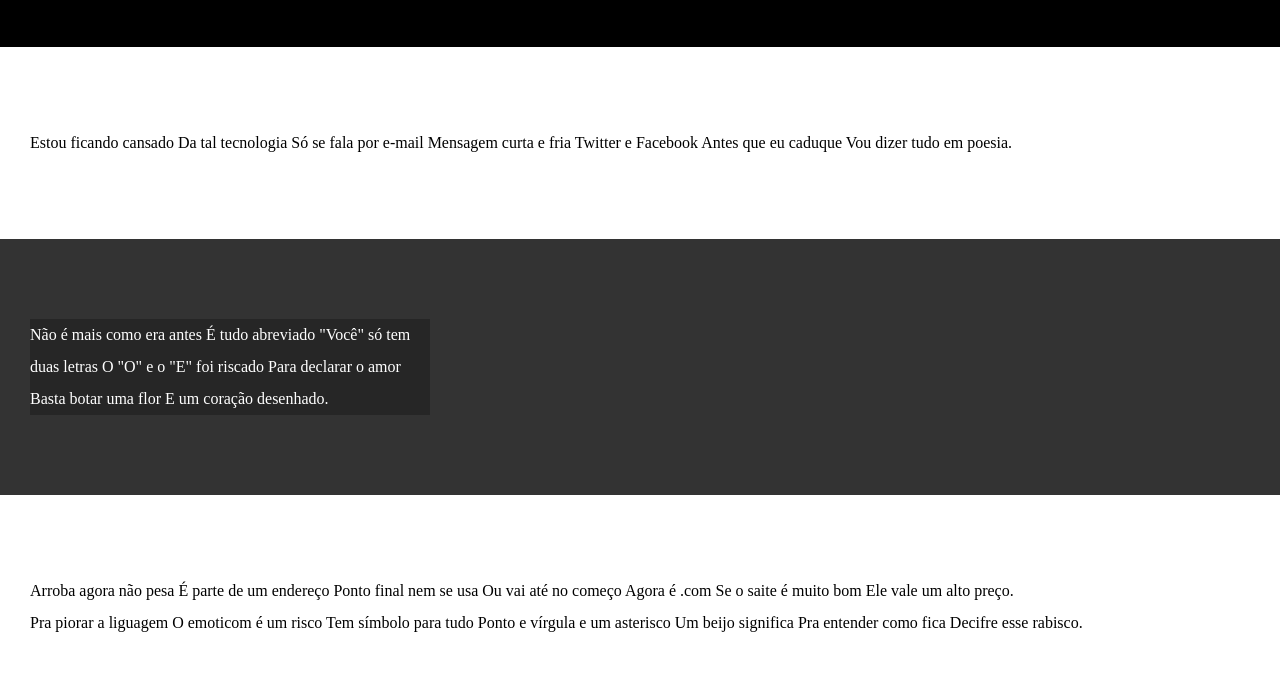
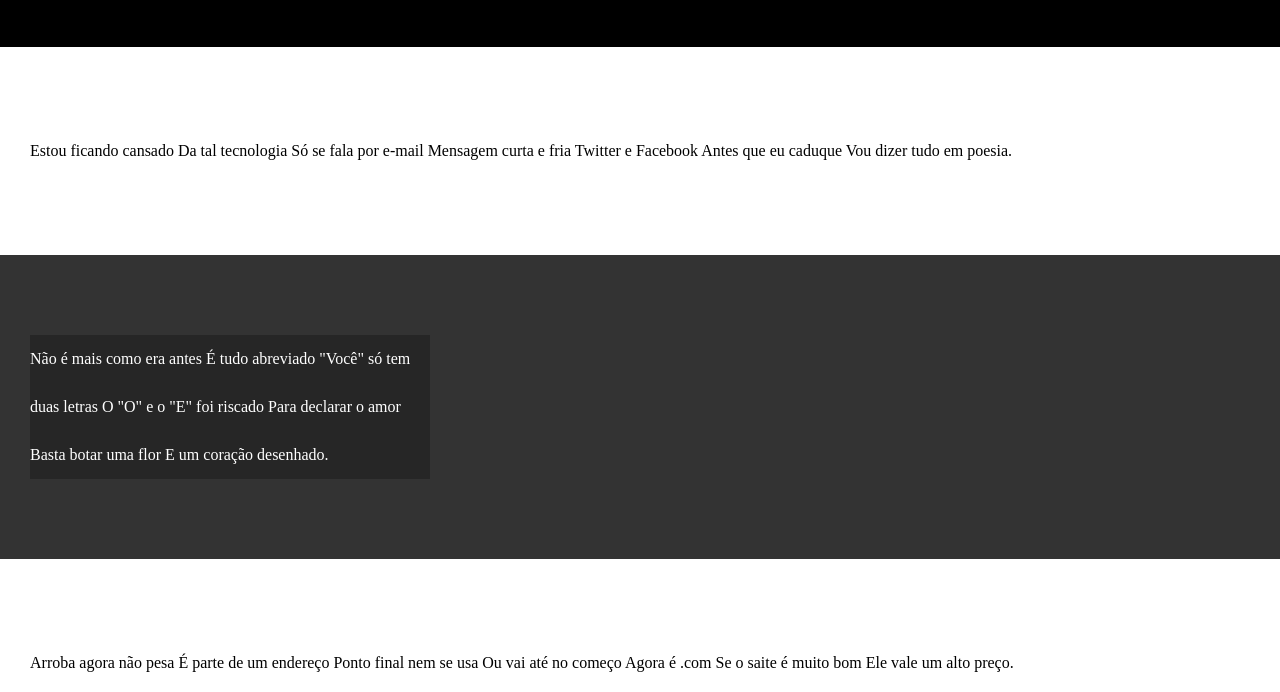
Before and after one commit to nicollascsantos/projeto-cordel, a plain HTML site: page index.html in a window 1280 px wide. Shown: the part 108-800 px from the top of the page. Drawn offline with Linux system fonts and the light colour scheme.

Commit message:
Ajustes no css

```diff
--- a/src/estilos/estilo.css
+++ b/src/estilos/estilo.css
@@ -32,14 +32,14 @@ header a:hover, footer a:hover {
     text-decoration: underline;
 }
 
+section {
+    padding: 10vh 0px 10vh 30px;
+    line-height: 3rem;
+}
+
 section.normal {
     background-color: #fff;
     color:#000;
-}
-
-section {
-    padding: 10vh 0px 10vh 30px;
-    line-height: 2rem;
 }
 
 section.imagem {
```
